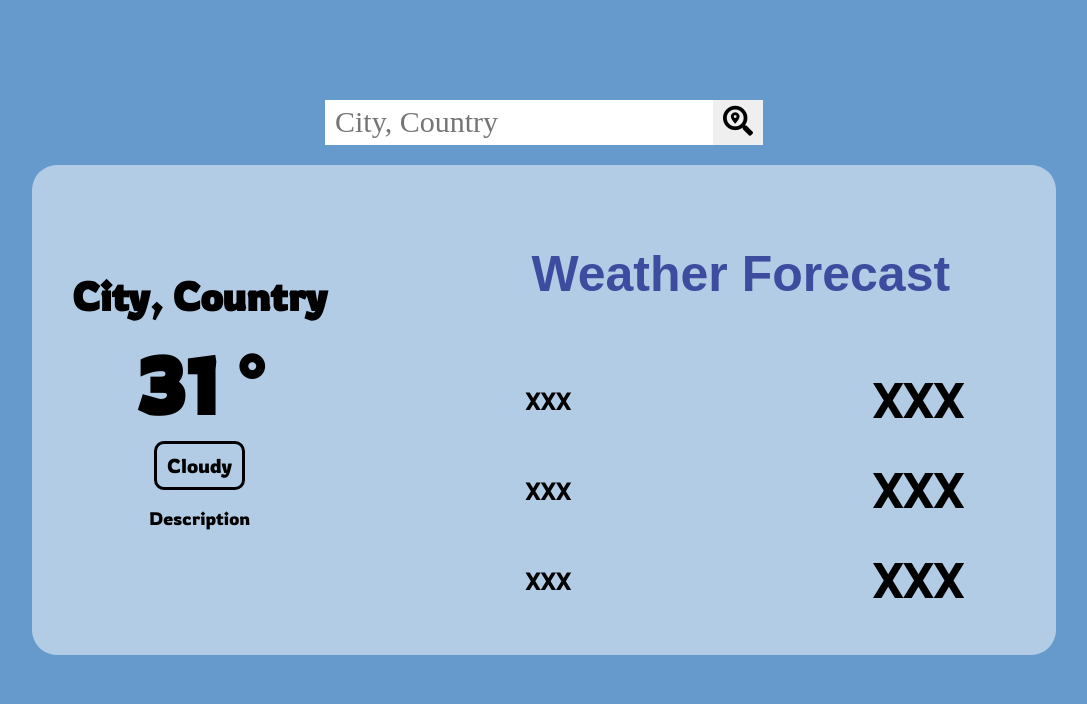
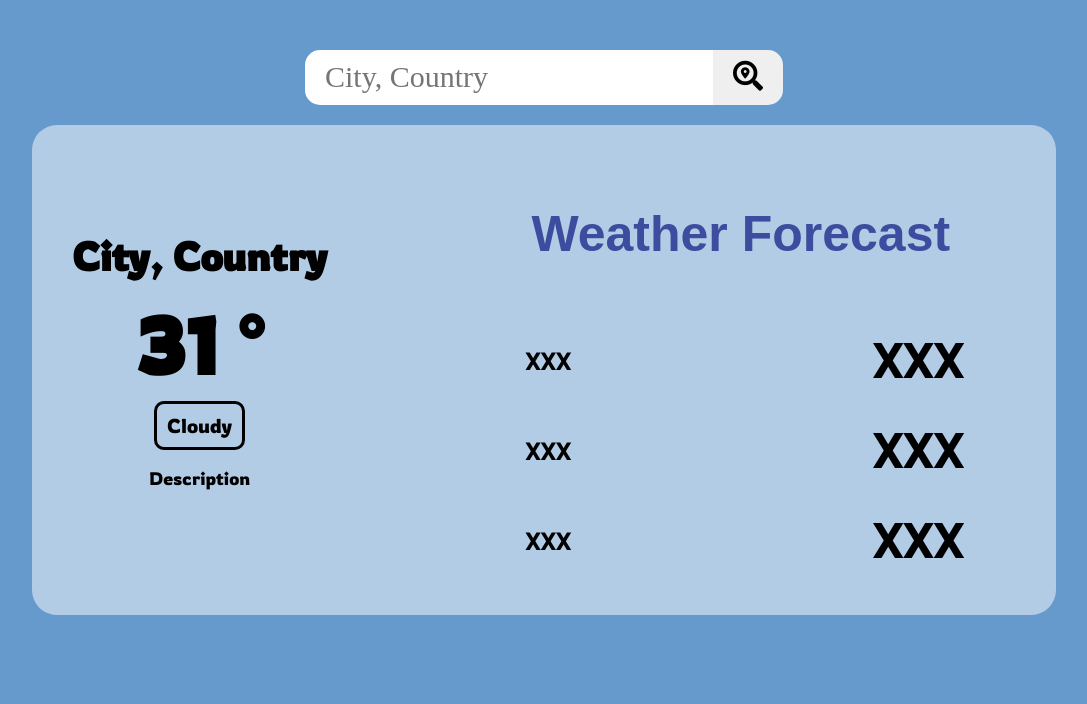
Before and after one commit to ajinkyacodes/javascript-apps, a PHP site: page / in a window 1280 px wide. Shown: the top 704 px of the page, without its empty margins (96-1183 px from the left). Run offline with PHP 8.4, Linux system fonts and the light colour scheme; some libraries are stand-ins or nearby versions; some web fonts are replaced.

Commit message:
code optimised

```diff
--- a/weather-forecast/assets/css/style.css
+++ b/weather-forecast/assets/css/style.css
@@ -34,6 +34,12 @@ body.light p,
 body.light span { color: #000; }
 body.light .location { color: #3d4c9e; }
 
+/* Custom Scrollbar */
+::-webkit-scrollbar { width: 5px; height: 5px; }
+::-webkit-scrollbar-track { background: #f1f1f1; }
+::-webkit-scrollbar-thumb { background: #888; border-radius: 25px;}
+::-webkit-scrollbar-thumb:hover { background: #555; }
+
 .wrapper {
   max-width: 1400px;
   margin: 0 auto;
@@ -53,26 +59,29 @@ p { font-family: 'Rowdies', sans-serif; }
 span { font-family: 'Righteous', sans-serif; }
 
 .inputdetails {
-  margin: 100px auto 20px;
+  margin: 50px auto 20px;
   text-align: center;
 }
 
 .inputdetails input[type="search"] {
-  padding: 5px 10px;
+  padding: 10px 20px;
   border:none;
+  border-radius: 15px 0 0 15px;
   outline:none;
   font-size: 30px;
 }
 
 .inputdetails button[type="submit"] {
-  padding: 5px 10px;
+  padding: 10px 20px;
   border: none;
+  border-radius: 0 15px 15px 0;
   outline:none;
   font-size: 30px;
   font-weight: 700;
   -webkit-transition: 0.3 linear all;
   -o-transition: 0.3 linear all;
   transition: 0.3 linear all;
+  text-align: center;
 }
 
 .inputdetails button[type="submit"]:hover { background-color: #5d6fd4; }
@@ -209,11 +218,10 @@ span { font-family: 'Righteous', sans-serif; }
   }
 
   .inputdetails input[type="search"] {
-    border-radius: 25px;
+    border-radius: 15px;
     display: block;
     margin: 0 auto;
     font-size: 16px;
-    text-align: center  ;
   }
 
   .inputdetails button[type="submit"] { display: none; }
--- a/weather-forecast/assets/js/script.js
+++ b/weather-forecast/assets/js/script.js
@@ -87,4 +87,5 @@ function loadWeather(){
 			document.getElementById("r3c3").innerHTML=Math.floor(fObj.list[16].main.temp_min)+"&deg; C";
 		} //end if
 	} //end function
+	temptxt.value=''; // Clear input field
 }
--- a/weather-forecast/index.html
+++ b/weather-forecast/index.html
@@ -26,7 +26,7 @@
 		<div class="wrapper">
 			<div class="inputdetails">
 				<form id="weatherInfoForm" method="GET">
-					<input type="search" id="inpcity" placeholder="City, Country"><button type="submit" id="citytextbtn"><i class="fas fa-search-location"></i></button>
+					<input type="search" id="inpcity" placeholder="City, Country"><button type="submit" id="citytextbtn" title="Weather Info"><i class="fas fa-search-location"></i></button>
 				</form>
 			</div>
 			<div class="weatherdetails">
```
